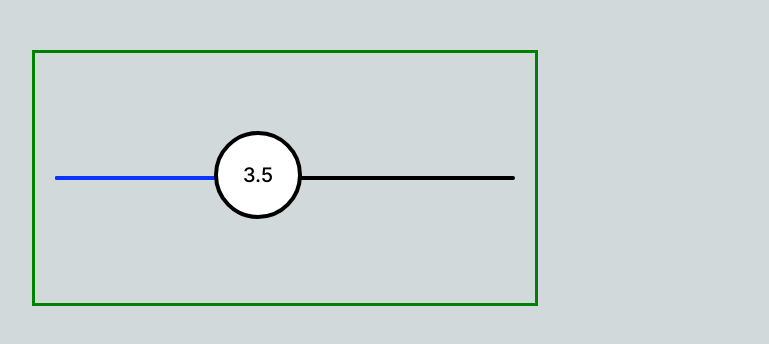
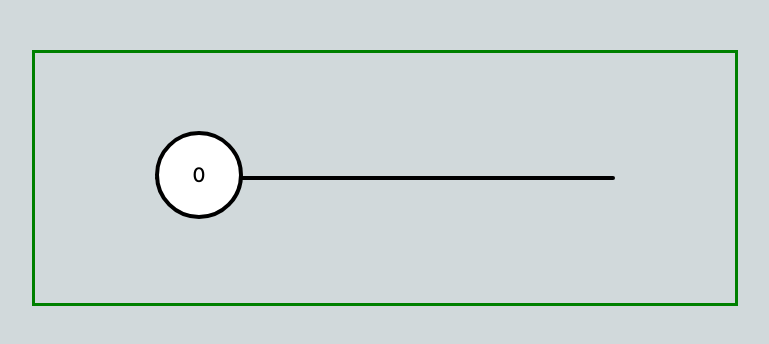
Before and after one commit to HsuMonA/slider-project, a React (Create React App) app: page / in a window 1280 px wide. Shown: the top 344 px of the page, without its empty margins (18-787 px from the left). Built offline with nearby package versions, Linux system fonts and the light colour scheme.

Commit message:
make thumb div move horizontally

```diff
--- a/src/slider/Slider.css
+++ b/src/slider/Slider.css
@@ -2,51 +2,36 @@ body {
   background: #d1d9db;
 }
 
-.style-container {
+.container {
   display: flex;
   justify-content: center;
   align-items: center;
   margin: 50px;
-  width: 500px;
+  width: 700px;
   height: 250px;
   border: 3px solid green;
 }
 
-.range-base {
+.track {
   display: block;
-  position: relative;
+  position: absolute;
   width: 460px;
   height: 4px;
   background: #000000;
   border-radius: 4px;
 }
 
-.range-left {
-  display: block;
+.change-track-color {
+  /* display: block;
   position: absolute;
   width: 230px;
-  height: 4px;
+  height: 4px; */
   background: #0d34ff;
-  border-radius: 4px;
+  /* border-radius: 4px; */
 }
 
-.active-ellipse {
+.thumb {
   display: block;
-  left: calc(35% - 5px);
-  box-sizing: border-box;
-  position: relative;
-  width: 88px;
-  height: 88px;
-  background: #0d34ff;
-  border: 4px solid #0d34ff;
-  box-shadow: 0px 0px 16px rgba(0, 0, 0, 0.5);
-  border-radius: 50%;
-  top: -45px;
-}
-
-.default-ellipse {
-  display: block;
-  left: calc(35% - 2px);
   box-sizing: border-box;
   position: relative;
   width: 88px;
@@ -55,25 +40,21 @@ body {
   border: 4px solid #000000;
   border-radius: 50%;
   top: -45px;
+  cursor: pointer;
 }
 
-.active-text {
-  position: absolute;
-  width: 88px;
-  height: 24px;
-  font-family: "Inter";
-  font-style: normal;
-  font-weight: 500;
-  font-size: 20px;
-  line-height: 24px;
-  text-align: center;
-  color: #ffffff;
-  top: 50%;
-  left: 50%;
-  transform: translate(-50%, -50%);
+.thumb:hover {
+  background: #0d34ff;
+  box-shadow: 0px 0px 16px rgba(0, 0, 0, 0.5);
+  border: 4px solid #0d34ff;
+}
+.thumb:active {
+  background: #0d34ff;
+  box-shadow: 0px 0px 16px rgba(0, 0, 0, 0.5);
+  border: 4px solid #0d34ff;
 }
 
-.default-text {
+.text {
   position: absolute;
   width: 96px;
   height: 24px;
@@ -88,3 +69,8 @@ body {
   left: 50%;
   transform: translate(-50%, -50%);
 }
+
+.text:hover {
+  width: 88px;
+  color: #ffffff;
+}
--- a/src/slider/Slider.js
+++ b/src/slider/Slider.js
@@ -1,16 +1,54 @@
-import React from "react";
-
+import React, { useState, useRef, useEffect, useCallback } from "react";
 import "./Slider.css";
 
+function Slider(props) {
+  const { min, max } = props;
+  const isDragging = useRef(false);
+  const thumbRef = useRef();
+  const [position, setPosition] = useState(0);
 
-function Slider() {
+  const onMouseDown = useCallback((event) => {
+    if (thumbRef.current && thumbRef.current.contains(event.target)) {
+      isDragging.current = true;
+    }
+  }, []);
+
+  const onMouseUp = useCallback(() => {
+    if (isDragging.current) {
+      isDragging.current = false;
+    }
+  }, []);
+
+  const onMouseMove = useCallback((event) => {
+    if (isDragging.current) {
+      setPosition((position) => {
+        if (position <= 0 && event.movementX < 0) {
+          return 0;
+        } else if (position >= 99 && event.movementX > 0) {
+          return 99;
+        } else if (position >= 0 && position <= 99) {
+          return position + event.movementX;
+        }
+      });
+    }
+  }, []);
+
+  useEffect(() => {
+    document.addEventListener("mouseup", onMouseUp);
+    document.addEventListener("mousedown", onMouseDown);
+    document.addEventListener("mousemove", onMouseMove);
+    return () => {
+      document.removeEventListener("mouseup", onMouseUp);
+      document.removeEventListener("mousedown", onMouseDown);
+      document.removeEventListener("mousemove", onMouseMove);
+    };
+  }, [onMouseMove, onMouseDown, onMouseUp]);
 
   return (
-    <div className="style-container">
-      <div className="range-base">
-        <div className="range-left"></div>
-        <div className="default-ellipse">
-          <div className="default-text">3.5</div>
+    <div className="container">
+      <div className="track">
+        <div className="thumb" ref={thumbRef} style={{ left: `${position}%` }}>
+          <div className="text">{position}</div>
         </div>
       </div>
     </div>
```
